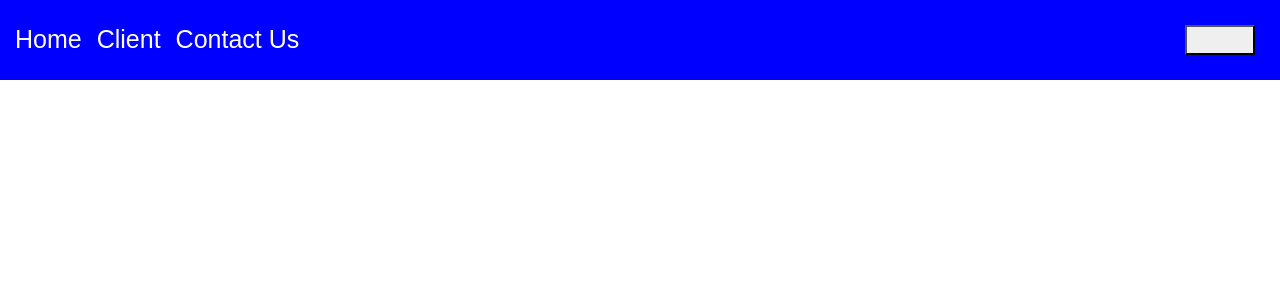
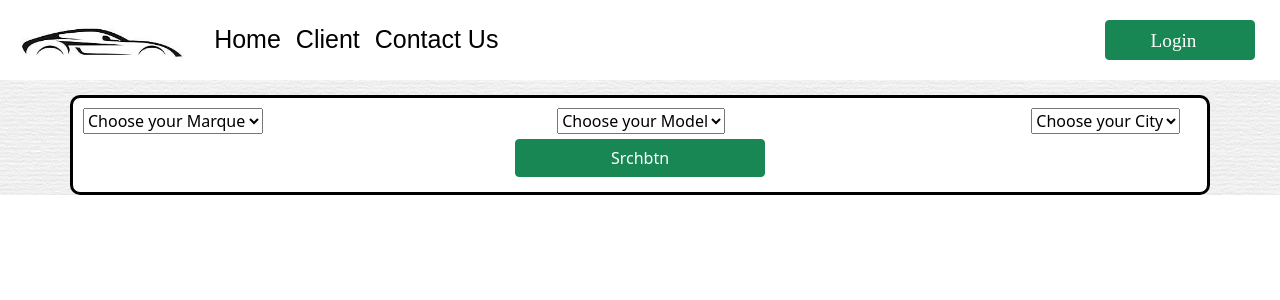
Before and after one commit to T-Mouhmouh/ComparReact, a React (Create React App) app: page / in a window 1280 px wide. Shown: the top 300 px of the page. Built offline with nearby package versions, Linux system fonts and the light colour scheme.

Commit message:
recherche Componant

```diff
--- a/src/App.js
+++ b/src/App.js
@@ -1,18 +1,16 @@
-import logo from './logo.svg';
-import './App.css';
-import { Header } from './components/Header';
+import logo from "./logo.svg";
+import "./App.css";
+import { HeaderComponent } from "./components/HeaderComponent";
+import { SearchComponent } from "./components/SearchComponent";
 import "../src/Style/css/App.css";
 
 function App() {
-    return (
-        <div class = "app" >
-
-        < Header / >
-
-         </div>
-
-
-    );
+  return (
+    <div class="app">
+      <HeaderComponent />
+      <SearchComponent />
+    </div>
+  );
 }
 
 export default App;
--- a/src/Style/css/App.css
+++ b/src/Style/css/App.css
@@ -1,5 +1,5 @@
-.app{
-    margin-left: auto;
-    margin-right: auto;
-
+.app {
+  margin-left: auto;
+  margin-right: auto;
+  background-image: url(/src/Style/img/paper.png);
 }
--- /dev/null
+++ b/src/Style/css/SearchComponent.css
@@ -0,0 +1,20 @@
+.SearchComponentParent {
+  background-color: white;
+  border-radius: 10px;
+  margin: auto;
+  border: 3px solid black;
+  padding: 10px;
+  margin-top: 15px;
+  margin-bottom: 15px;
+}
+
+.SearchDiv {
+  display: flex;
+  align-items: center;
+  justify-content: center;
+  margin-top: 5px;
+  margin-bottom: 5px;
+}
+.SearchBtn {
+  width: 250px;
+}
--- a/src/Style/css/header.css
+++ b/src/Style/css/header.css
@@ -1,19 +1,5 @@
-.headerMenu {
-  height: 65px;
-  margin-left: auto !important;
-  margin-right: auto !important;
-  margin-bottom: 1px;
-  background-color: cadetblue;
-  position: -webkit-sticky;
-  position: sticky;
-  display: flex;
-  top: 0;
-  justify-content: center;
-  font-size: 20px;
-}
-
 .Navbar {
-  background-color: blue;
+  background-color: white;
   width: 100%;
   height: 80px;
   font-family: Arial, Helvetica, sans-serif;
@@ -40,9 +26,10 @@
 
 .Navbar .leftSide .Links a {
   text-decoration: none;
-  color: white;
+  color: black;
   font-size: 25px;
   margin-left: 15px;
+  cursor: pointer;
 }
 
 .Navbar .rightSide {
@@ -53,15 +40,30 @@
   padding-right: 25px;
 }
 
+.Navbar .rightSide .loginbtn {
+  align-items: center;
+  justify-content: flex-end;
+  padding-right: 25px;
+  width: 150px;
+  height: 50%;
+  font-size: larger;
+  font-family: ui-rounded;
+}
+
 .rightSide button {
   height: 30px;
   width: 70px;
   font-size: 16px;
 }
 
+.menuimg {
+  height: 63px;
+  padding-left: 9px;
+}
+
 @media only screen and (max-width: 850px) {
   .Navbar .leftSide .Links a {
-             font-size: 15px;
+    font-size: 15px;
   }
 }
 
--- a/src/components/Header.js
+++ /dev/null
@@ -1,34 +0,0 @@
-import React, {useState} from "react";
-import "../Style/css/Header.css";
-import 'bootstrap/dist/css/bootstrap.css';
-import logo from "../Style/img/car.jpg"
-export const Header = () => {
-
-  return (
-
-        <div class="Navbar  ">
-          <div className="leftSide">
-           <div className="Links" >
-            <a>Home</a>
-
-
-
-
-            <a>Client</a>
-            <a>Contact Us</a>
-            </div>
-            <button>open</button>
-          </div>
-
-          <div className="rightSide">
-
-            <button></button>
-          </div>
-
-
-
-        </div>
-
-
-  );
-};
--- /dev/null
+++ b/src/components/HeaderComponent.js
@@ -0,0 +1,25 @@
+import React, { useState } from "react";
+import "../Style/css/Header.css";
+import "bootstrap/dist/css/bootstrap.css";
+import logo from "../Style/img/car.jpg";
+export const HeaderComponent = () => {
+  return (
+    <div class="Navbar  sticky-top">
+      <div className="leftSide">
+        <img className="menuimg" src={logo} />
+        <div className="Links">
+          <a>Home</a>
+          <a>Client</a>
+          <a>Contact Us</a>
+        </div>
+        <button>open</button>
+      </div>
+
+      <div className="rightSide">
+        <button type="button" class="loginbtn btn btn-success">
+          Login
+        </button>
+      </div>
+    </div>
+  );
+};
--- /dev/null
+++ b/src/components/SearchComponent.js
@@ -0,0 +1,52 @@
+import React, { useState } from "react";
+import "../Style/css/SearchComponent.css";
+import "bootstrap/dist/css/bootstrap.css";
+export const SearchComponent = () => {
+  return (
+    <div class="SearchComponentParent container">
+      <div class="SearchComponentCont row center">
+        <div class="MarqueSection col-5">
+          <select class="mdb-select md-form" searchable="Search here..">
+            <option value="" disabled selected>
+              Choose your Marque
+            </option>
+            <option value="1">Ferrari</option>
+            <option value="2">Ford</option>
+            <option value="3">Mercides</option>
+            <option value="3">Reunault</option>
+            <option value="3">Fiat</option>
+          </select>
+        </div>
+        <div class="ModelSection col-5">
+          <select class="mdb-select md-form" searchable="Search here..">
+            <option value="" disabled selected>
+              Choose your Model
+            </option>
+            <option value="1">USA</option>
+            <option value="2">Germany</option>
+            <option value="3">France</option>
+            <option value="3">Poland</option>
+            <option value="3">Japan</option>
+          </select>
+        </div>
+        <div class="Citysection col-2">
+          <select class="mdb-select md-form" searchable="Search here..">
+            <option value="" disabled selected>
+              Choose your City
+            </option>
+            <option value="1">USA</option>
+            <option value="2">Germany</option>
+            <option value="3">France</option>
+            <option value="3">Poland</option>
+            <option value="3">Japan</option>
+          </select>
+        </div>
+      </div>
+      <div className="SearchDiv">
+        <button type="button" class="SearchBtn btn btn-success">
+          Srchbtn
+        </button>
+      </div>
+    </div>
+  );
+};
```
Also changed, not shown: src/Style/img/paper.png (added).
